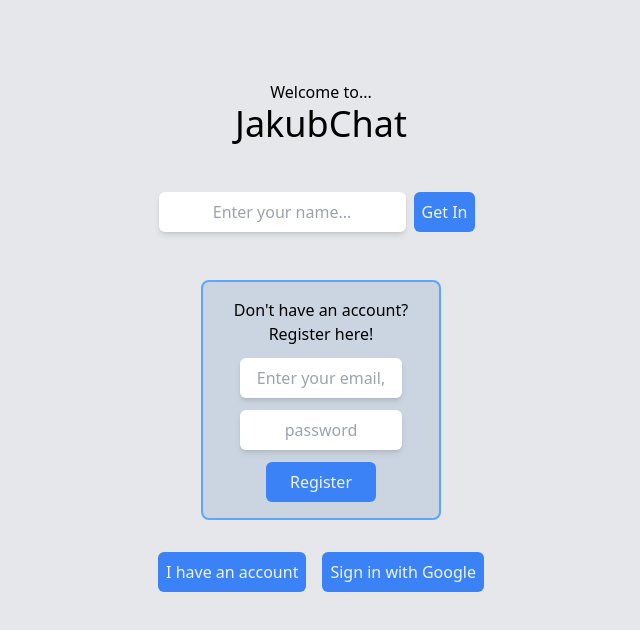
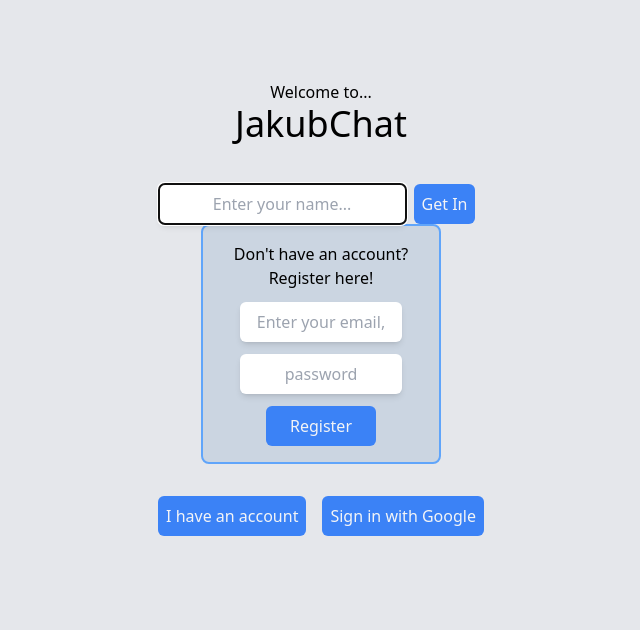
Before and after one commit to pecet3/amber-chat, a React (Vite) app: page / in a window 1280 px wide. Shown: the top 630 px of the page, without its empty margins (319-959 px from the left). Built offline with nearby package versions, Linux system fonts and the light colour scheme; no server answers; what prettier-plugin-tailwindcss would draw is missing.

Commit message:
updated tailwind,

```diff
--- a/src/components/Auth/Anonymous.tsx
+++ b/src/components/Auth/Anonymous.tsx
@@ -1,20 +1,20 @@
 import React from "react";
-import { onAuthStateChanged, signInAnonymously } from "firebase/auth";
+import { signInAnonymously } from "firebase/auth";
 import { auth } from "../../firebase-config";
 import Cookies from "universal-cookie";
 import { IAuth } from "./index";
 import Context, { TContext } from "../../ChatContext";
 
 const cookies = new Cookies();
-export const Anonymous: React.FC<IAuth> = ({ setAuthTrue }) => {
+export const Anonymous: React.FC = () => {
   const [nameInput, setNameInput] = React.useState("");
-  const { setAnonymousUser } = React.useContext(Context) as TContext;
+  const { setAnonymousUser, setIsAuth } = React.useContext(Context) as TContext;
 
   const getIn = async () => {
     try {
       const result = await signInAnonymously(auth);
       cookies.set("auth-token", result.user.refreshToken);
-      setAuthTrue(true);
+      setIsAuth(true);
     } catch (err) {
       console.error(err);
     }
@@ -22,10 +22,10 @@ export const Anonymous: React.FC<IAuth> = ({ setAuthTrue }) => {
 
   return (
     <form
-      className="my-12 flex justify-center"
+      className="flex justify-center"
       onSubmit={(e) => {
+        e.preventDefault();
         if (nameInput === "") return;
-        e.preventDefault();
         getIn();
         setAnonymousUser(nameInput);
       }}
@@ -36,6 +36,7 @@ export const Anonymous: React.FC<IAuth> = ({ setAuthTrue }) => {
         className="inputElement"
         placeholder="Enter your name..."
         value={nameInput}
+        autoFocus={true}
         onChange={(e) => setNameInput(([e.target.name] = e.target.value))}
       />
       <button className="submitButton">Get In</button>
```
